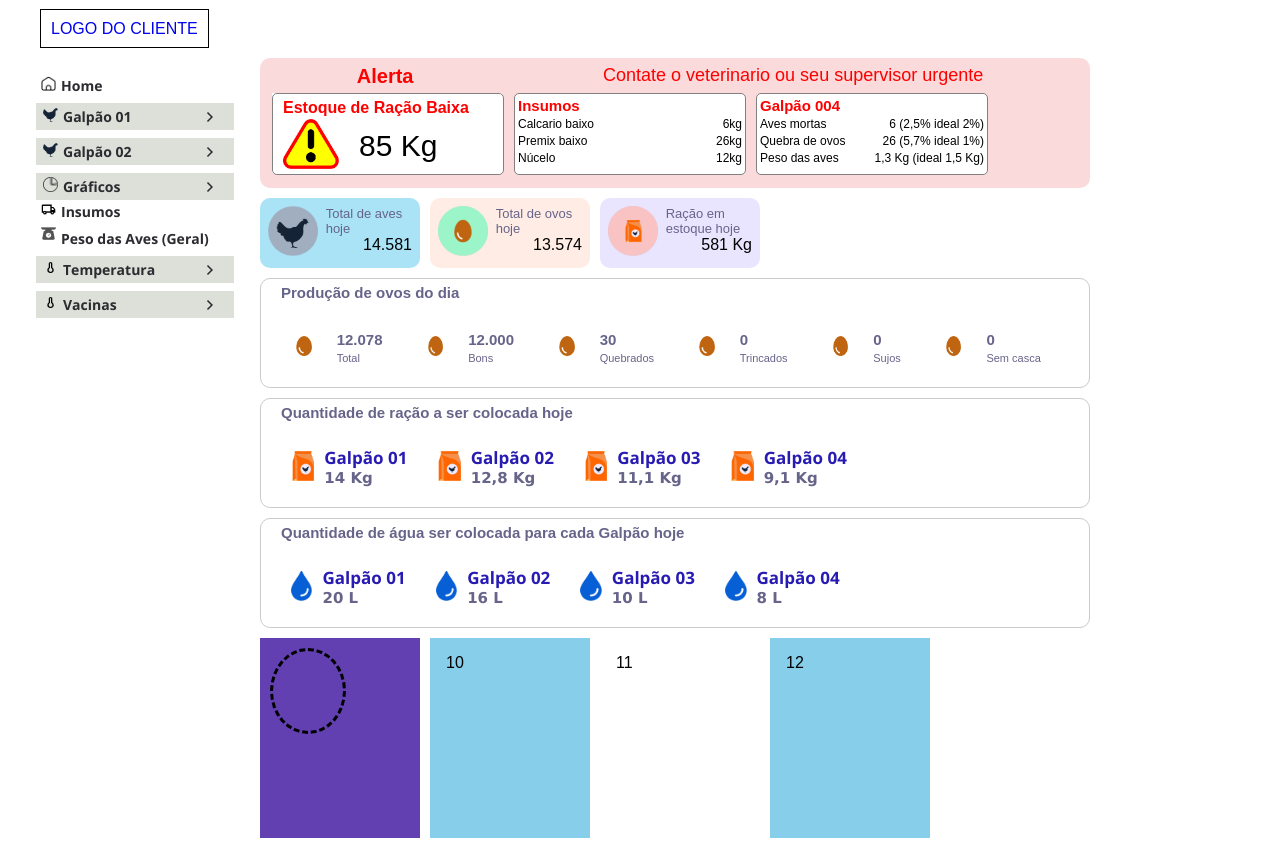
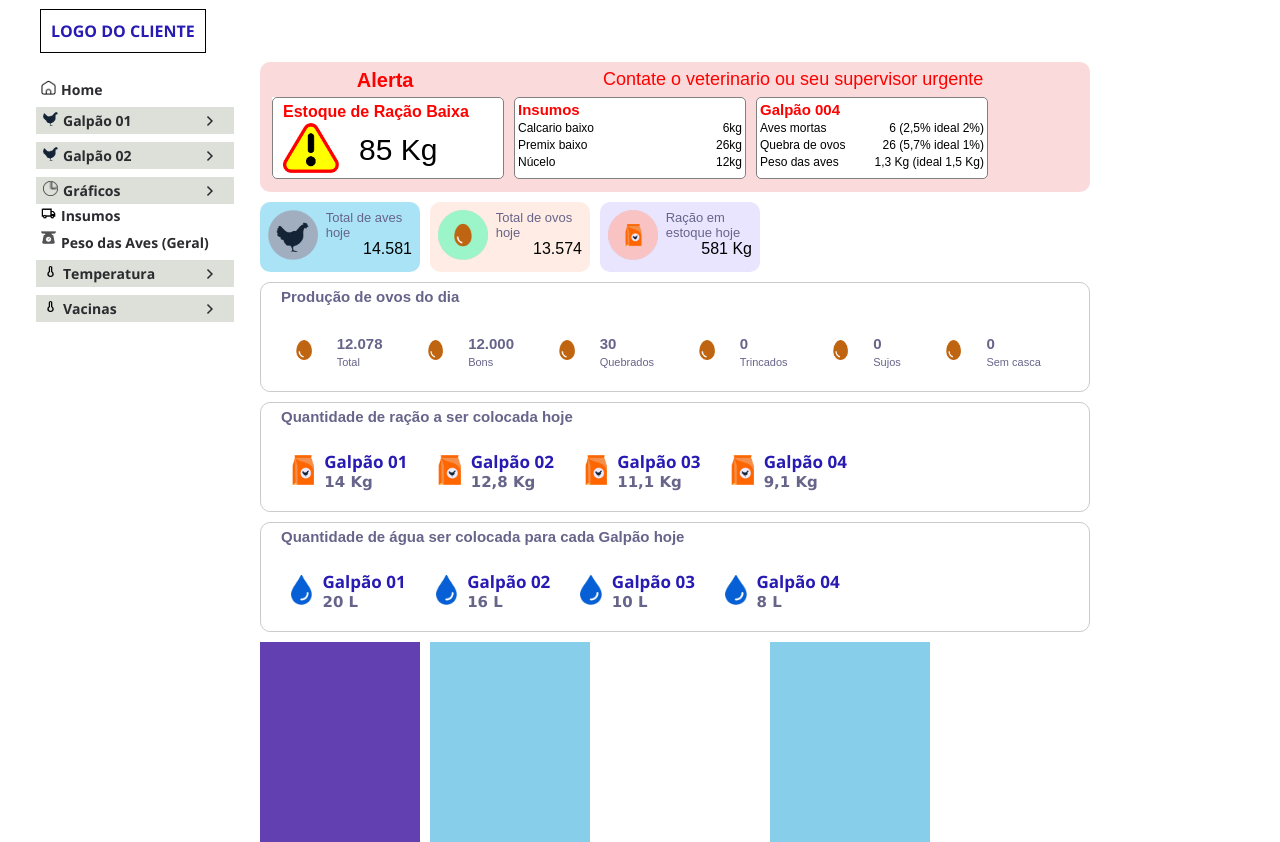
Before and after one commit to mariaeduardanascimento/frontGranjaTech, a plain HTML site: page index.html in a window 1280 px wide. Drawn offline with nearby package versions, Linux system fonts and the light colour scheme.

```diff
--- a/index.html
+++ b/index.html
@@ -281,18 +281,11 @@
         </div>
 
         <div class="grid-9">
-            <div class="dados-aprov">
-                <div class="bp">
-                </div>
-                <div class="d-ovos">
-
-                </div>
-            </div>
         </div>
 
-        <div>10</div>
-        <div>11</div>
-        <div>12</div>
+        <div></div>
+        <div></div>
+        <div></div>
     </div>
     <script src="https://code.jquery.com/jquery-1.9.1.js"></script>
     <script src="script.js"></script>
--- a/style.css
+++ b/style.css
@@ -22,7 +22,10 @@ body{
 
 .header > a{
     font-size: 1em;
+    color: #281bb3;
     text-transform: uppercase;
+    font-family: 'Open Sans', sans-serif;
+    font-weight: 700;
     border: 1px solid black;
     padding: 10px;
     margin-left: 20px;
@@ -488,47 +491,7 @@ font-family: arial;
     margin: 0;
 }
 
-.wrapper > .grid-9 > .dados-aprov > .bp{
-    line-height: 50px;
-    text-align:center;
-    width: 50%;
-    height: 80px;
-    font-size: 25px;
-    border: 3px dashed;
-    border-radius: 50%;
-}
 
 .wrapper > .grid-9 > .dados-aprov > .bp > p {
     text-align: center;
 }
-
-
-
-
-
-
-
-
-/* .wrapper > .grid-2 {
-    display: grid;
-    grid-template-columns: repeat(3, 200px);
-    grid-template-rows: 80px;
-    grid-column-gap: 10px;
-}
-
-.wrapper > .grid-2 > .inbox-1{
-    grid-template-columns: 1;
-    background-color: palevioletred;
-}
-
-.wrapper > .grid-2 > .inbox-2{
-    grid-template-columns: 2;
-    background-color: firebrick;
-
-}
-
-.wrapper > .grid-2 > .inbox-3{
-    grid-template-columns: 3;
-    background-color: seagreen;
-
-} */
```
